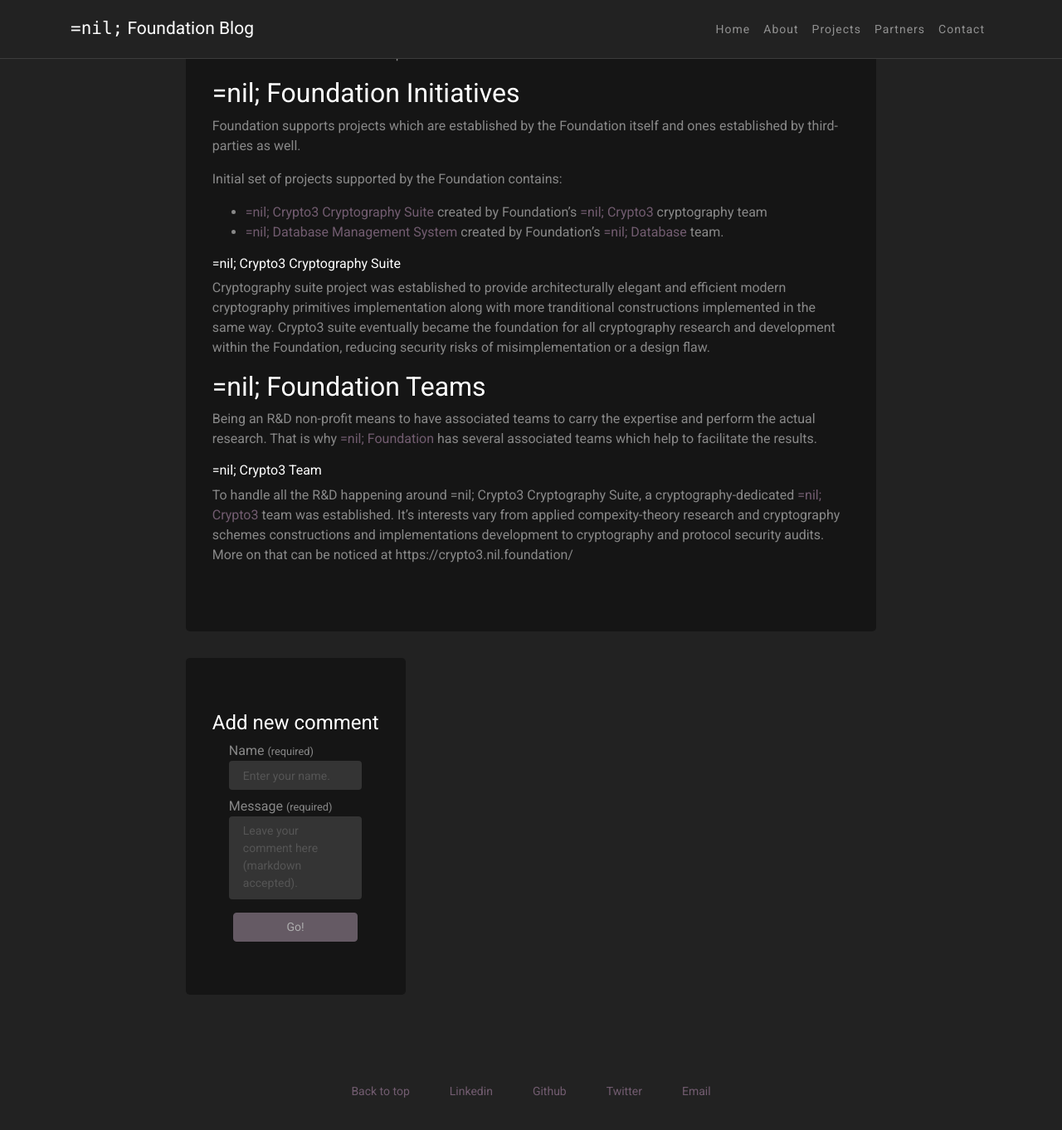
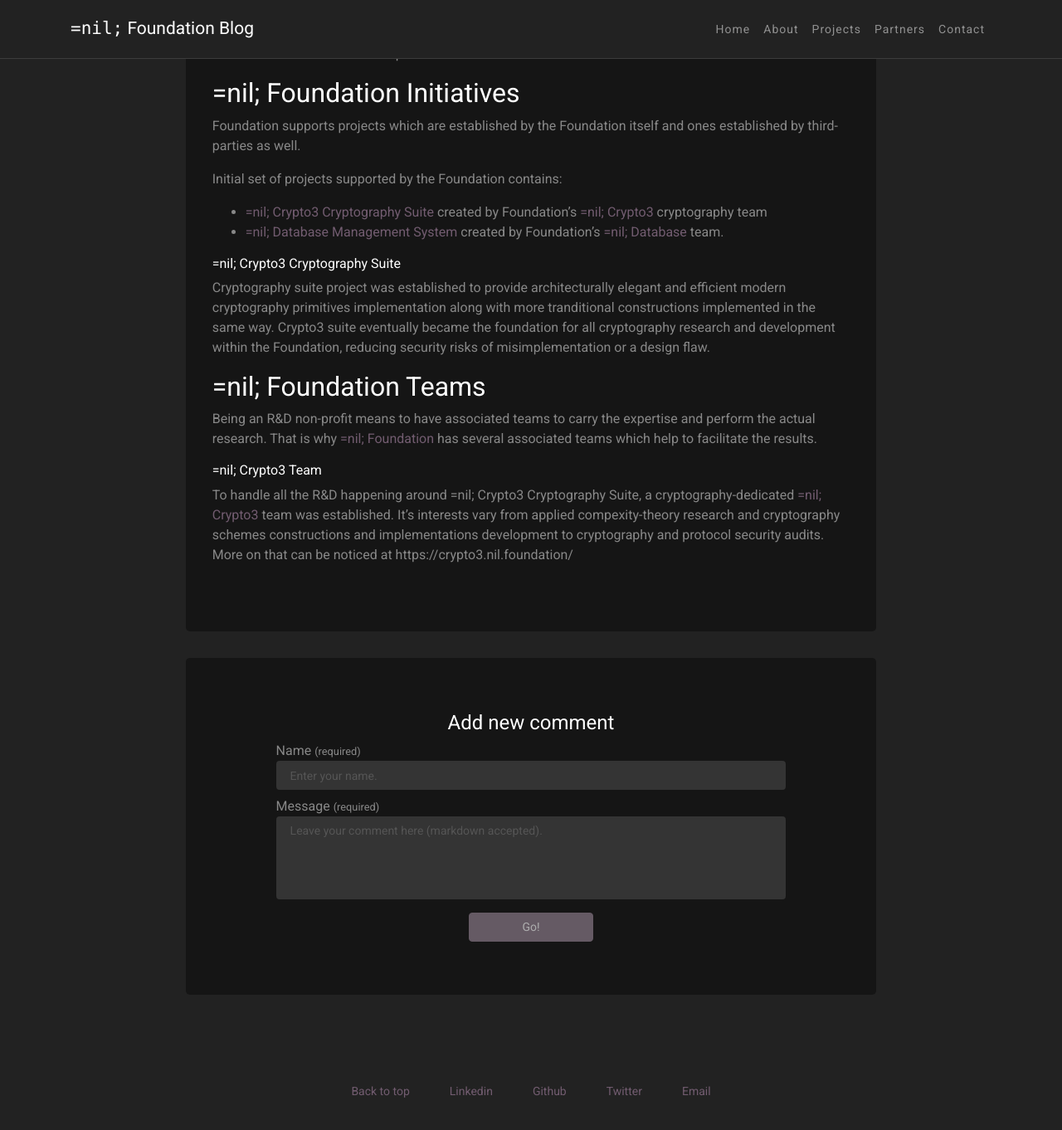
Before and after one commit to ukorvl/urickon.github.io, a Jekyll site: the page built from _posts/2018-04-01-introduction-post.md, in a window 1280 px wide and 1400 px high, scrolled down 415 px. Shown: the top 1362 px of the window at 83% size. Built offline with Jekyll 4.4.1, drawn with Linux system fonts in a browser that asks for light colours.

Commit message:
fix: fix one comment horror

```diff
--- a/_layouts/post.html
+++ b/_layouts/post.html
@@ -10,12 +10,12 @@
             <div class="row w-75">
                 <div class="d-flex flex-column align-items-start">
                     {% if page.description %}
-                    <div>
-                        <p class="lead">{{ page.description }}</p>
+                    <div class="d-flex justify-content-center">
+                        <p class="lead lead-blog">{{ page.description }}</p>
                     </div>
                     {% endif %}
-                    <div>
-                        <p class="lead">Written by {{ page.author }} on {{ page.date | date_to_string }}</p>
+                    <div class="d-flex justify-content-start">
+                        <p class="lead lead-blog">Written by {{ page.author }} on {{ page.date | date_to_string }}</p>
                     </div>
                 </div>
             </div>
@@ -28,7 +28,7 @@
             </div>
             {% if page.comments == true %}
             <div class="row w-75">
-                <div class="bs-component">
+                <div class="bs-component w-100">
                     <div class="jumbotron">
                         <div class="mt-12 w-100">
                             {% include comments.html %}
--- a/assets/css/custom.css
+++ b/assets/css/custom.css
@@ -344,9 +344,6 @@ pre {
 }
 
 /* add comments */
-body, html {
-    box-sizing: border-box;
-}
 .form-control {
     background: #343434;
     transition: 0.2s;
@@ -369,19 +366,3 @@ input::placeholder, textarea::placeholder {
     font-size: 100%;
     color: #907F8F;
 }
-@media (max-width: 767px) {
-    label {
-        width: 100%;
-    }
-    body {
-        padding-top: 90px;
-    }
-    .footer__list-container {
-        flex-direction: column;
-    }
-    .footer__list-container > div {
-        font-size: 18px;
-        display: flex;
-        justify-content: center;
-    }
-}
```
Also changed, not shown: _includes/comment.html (+4 -4 lines).
